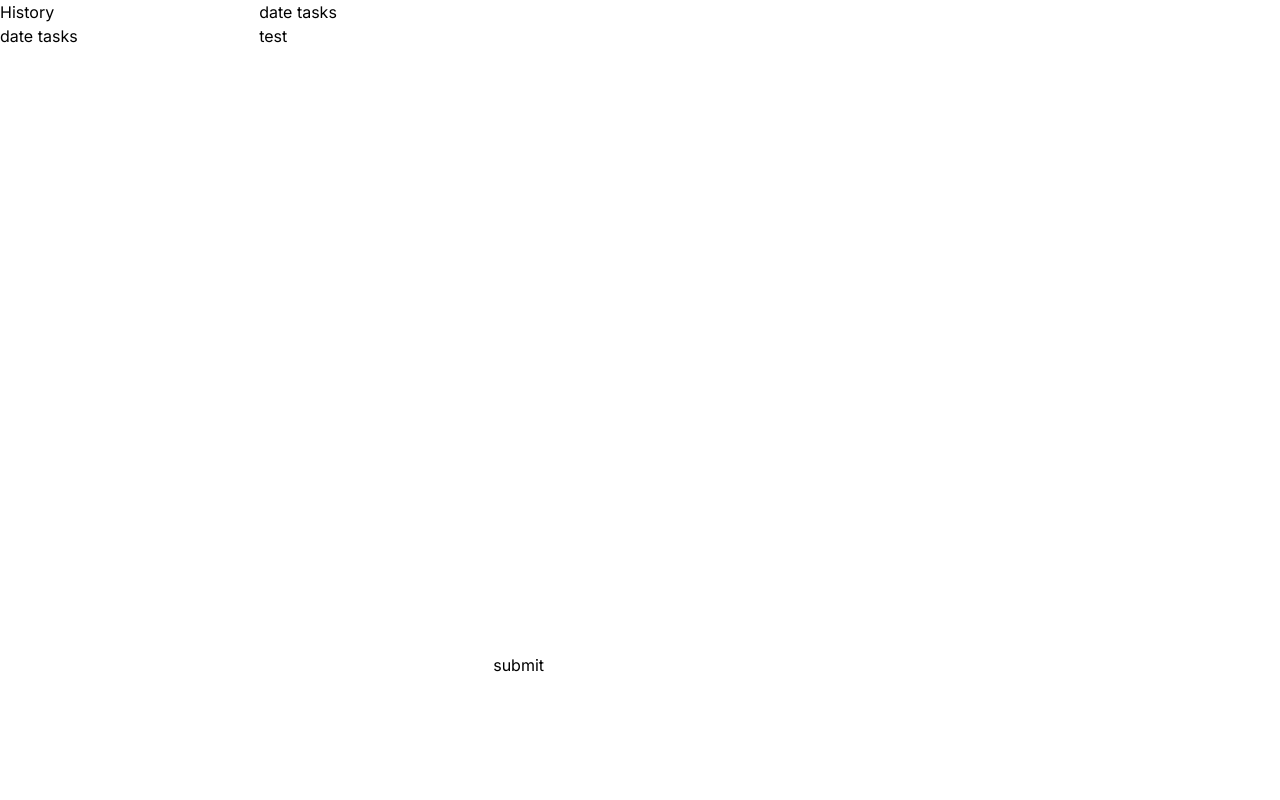
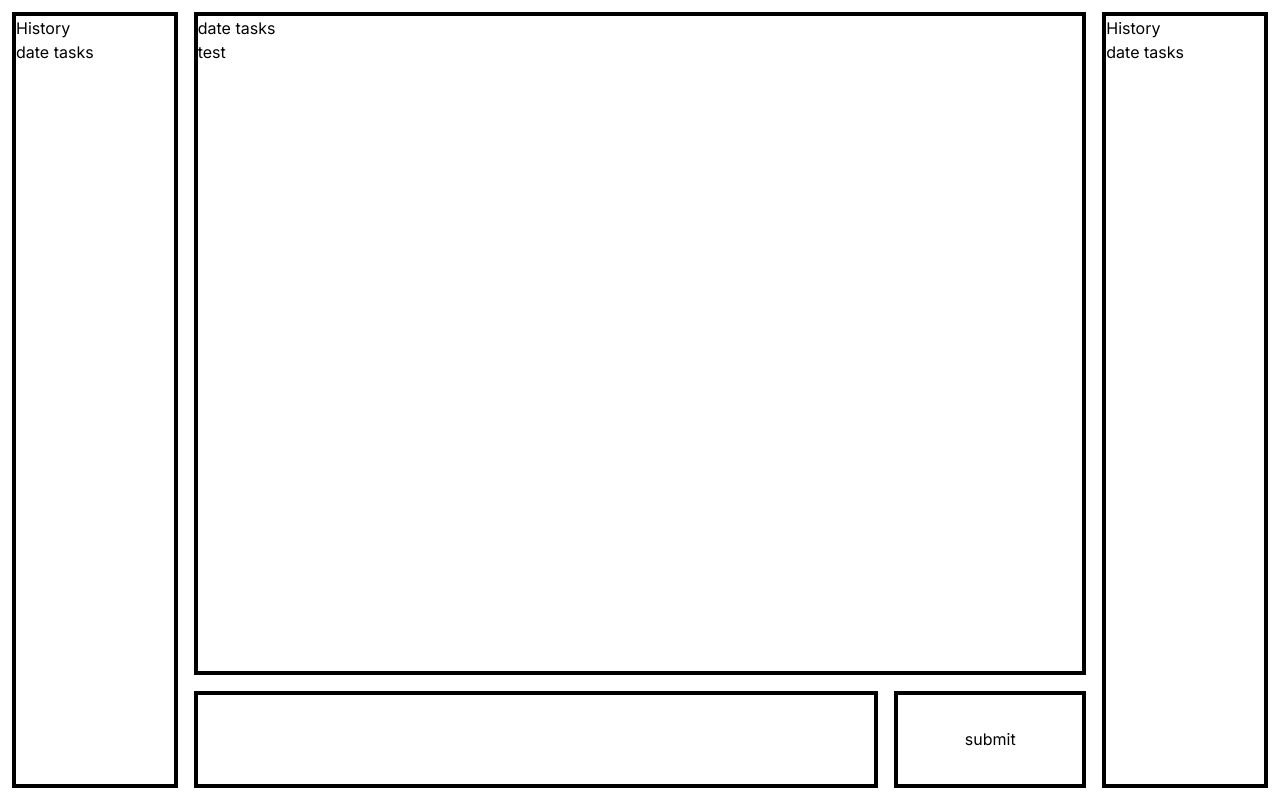
Before and after one commit to MohamedBechirMejri/daily-progress, a Next.js app: page / in a window 1280 px wide. Built offline with nearby package versions, Linux system fonts and the light colour scheme.

Commit message:
Update grid layout and add input field and button

```diff
--- a/app/page.tsx
+++ b/app/page.tsx
@@ -12,8 +12,8 @@ export default function Home() {
   const [tasks, setTasks] = useState(current.tasks);
 
   return (
-    <div className="grid grid-cols-5 grid-rows-5 gap-4 h-[100svh] w-full">
-      <div className="row-span-5">
+    <div className="grid grid-cols-7 grid-rows-[repeat(7,minmax(0,1fr))] gap-4 h-[100svh] w-full p-3">
+      <div className="[grid-row:span_7/span_7] border-4 border-black">
         <h1>History</h1>
         <div>
           {history.map(h => (
@@ -21,7 +21,7 @@ export default function Home() {
           ))}
         </div>
       </div>
-      <div className="col-span-4 row-span-4">
+      <div className="col-span-5 row-span-6 border-4 border-black">
         <h1>{current?.name}</h1>
         <div>
           {current?.tasks.map((task: any) => {
@@ -30,9 +30,18 @@ export default function Home() {
           })}
         </div>
       </div>
-      <div className="col-span-4 col-start-2 row-start-5">
-        <input type="text" />
-        <button>submit</button>
+      <div className="col-span-5 col-start-2 row-start-7 grid grid-cols-[1fr,12rem] gap-4">
+        <input type="text" className="border-4 border-black h-full w-full" />
+        <button className="border-4 border-black h-full w-full">submit</button>
+      </div>
+
+      <div className="[grid-row:span_7/span_7] border-4 border-black">
+        <h1>History</h1>
+        <div>
+          {history.map(h => (
+            <div key={h.id}>{h.name}</div>
+          ))}
+        </div>
       </div>
     </div>
   );
```
